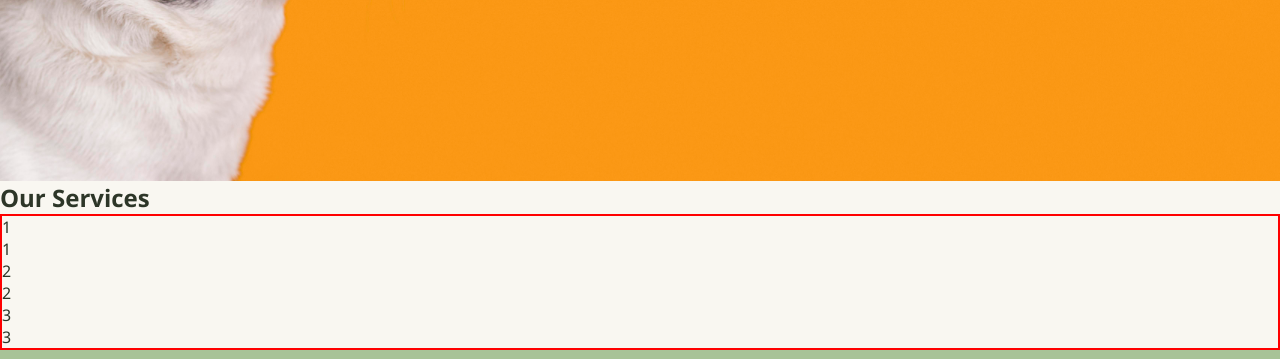
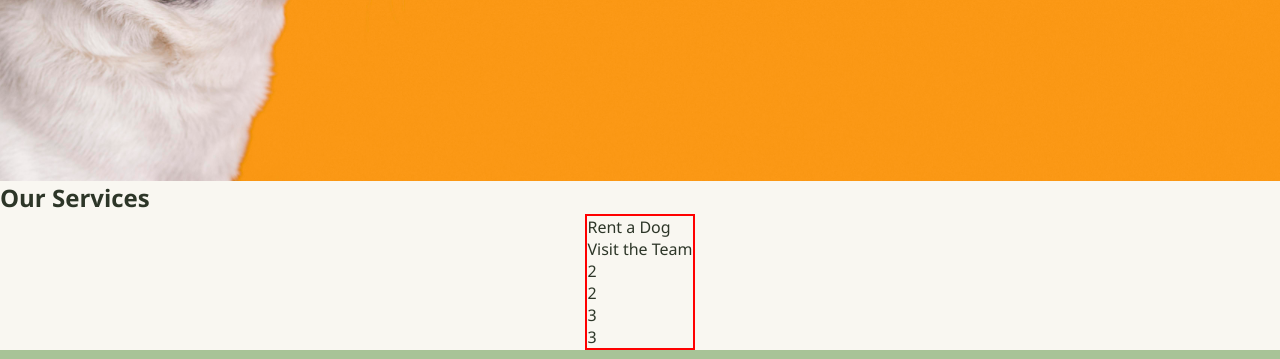
Before and after one commit to DarpanSoma/HugPugs-Website-College-Assignment, a plain HTML site: page index.html in a window 1280 px wide. Shown: the part 319-678 px from the top of the page. Drawn offline with Linux system fonts and the light colour scheme.

Commit message:
Confused

```diff
--- a/Style/home.css
+++ b/Style/home.css
@@ -3,11 +3,11 @@ Set the different cell types to use different style, use the container for table
 to place it in center */
 
 
-/* .table-cont {
+.table-cont {
     display: flex;
     justify-content: center;
 
-} */
+}
 
 .s-tables {
 
@@ -20,3 +20,11 @@ to place it in center */
 .table-cell {
 
 }
+
+.table-cell.heading {
+
+}
+
+.table-cell.info {
+
+}
--- a/index.html
+++ b/index.html
@@ -47,8 +47,8 @@
       </div>
       <div class="table-cont">
         <div class="s-tables">
-          <div class="table-cell heading">1</div>
-          <div class="table-cell heading">1</div>
+          <div class="table-cell heading">Rent a Dog</div>
+          <div class="table-cell heading">Visit the Team</div>
           <div class="table-cell info">2</div>
           <div class="table-cell info">2</div>
           <div class="table-cell info">3</div>
```
Also changed, not shown: template.txt (added).
